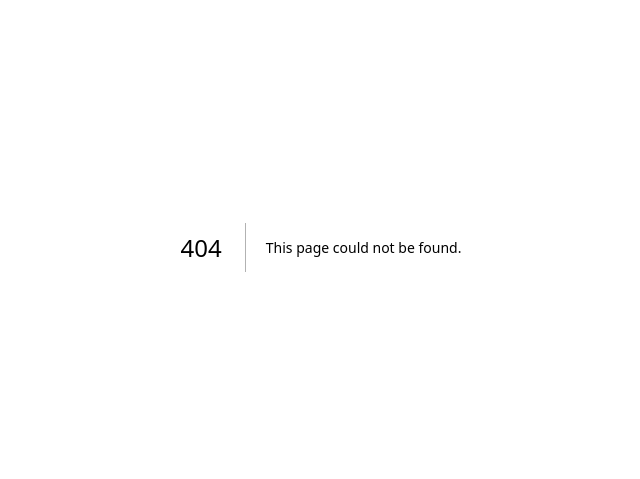
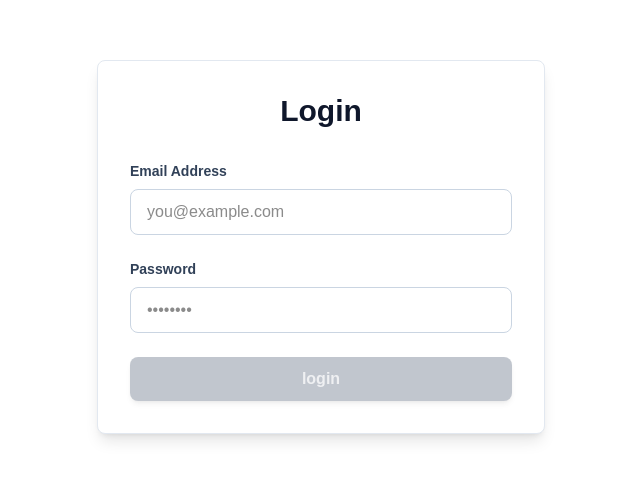
Before and after one commit to rajni18/nextjs-fullstack-authProject, a Next.js app: page /login in a window 1280 px wide. Before the commit this address had no page. Shown: the part 153-632 px from the top of the page, without its empty margins (319-959 px from the left). Built offline with nearby package versions, Linux system fonts and the light colour scheme.

Commit message:
frontend part for signup ,verifyEmail,login

```diff
--- /dev/null
+++ b/src/app/Profile/page.tsx
@@ -0,0 +1,7 @@
+const Profile = ()=>{
+    return (
+        <div>Profile page</div>
+    )
+}
+
+export default Profile
--- a/src/app/api/users/Profile/route.ts
+++ b/src/app/api/users/Profile/route.ts
@@ -11,7 +11,7 @@ export async function POST(request: NextRequest) {
         const token = request.cookies.get('token')?.value || ''
         const decodedToken = jwt.verify(token,process.env.TOKEN_SECRET)
         const userId = decodedToken.id ;
-        const user = await User.findOne({_id : userId});
+        const user = await User.findOne({_id : userId}).select("-password");
         if(!user){
             return NextResponse.json({error : "User not authenticated" , status : 400})
         }
--- /dev/null
+++ b/src/app/login/page.tsx
@@ -0,0 +1,104 @@
+'use client'
+
+import { useState } from "react"
+import axios from "axios";
+import Link from "next/link";
+import { useRouter } from "next/navigation";
+import toast from "react-hot-toast";
+
+export interface loginUser {
+    email: string;
+    password: string
+}
+
+const Login = () => {
+    const router = useRouter();
+    const [userLogin, setUserLogin] = useState({
+        email: '',
+        password: ''
+    })
+
+    const [disabled, setDisabled] = useState(false);
+    const [loading, setLoading] = useState(false)
+
+    const isLoginFormValid = userLogin.email.trim().length > 0 && userLogin.password.trim().length > 0;
+
+    const handleLogin = async (e: React.FormEvent<HTMLFormElement>) => {
+        e.preventDefault();
+
+        if (!isLoginFormValid) {
+            toast.error("plz fill the form")
+            return
+        }
+        try {
+            setLoading(true)
+            const response = await axios.post("/api/users/login", userLogin);
+            console.log("Login Succesfully", response.data)
+            setUserLogin(userLogin)
+            router.push('/Profile')
+
+        } catch (error: any) {
+            console.log("Login failed", error.message)
+        } finally {
+            setLoading(false)
+        }
+    }
+    return (
+        <div className="flex items-center justify-center min-h-screen bg-grey p-4">
+            <div className="w-full max-w-md bg-white rounded-lg shadow-lg p-8 border border-slate-200 ">
+                <div className="text-center mb-8">
+                    <h1 className="text-3xl font-bold text-slate-900 mb-2">Login</h1>
+                </div>
+
+                <form className="space-y-6" onSubmit={handleLogin}>
+                    <div>
+                        <label htmlFor="email" className="block text-sm font-semibold text-slate-700 dark:text-slate-200 mb-2">
+                            Email Address
+                        </label>
+                        <input
+                            id="email"
+                            type="email"
+                            placeholder="you@example.com"
+                            className="w-full px-4 py-2.5 border border-slate-300 dark:border-slate-600 rounded-lg focus:outline-none focus:ring-2 focus:ring-blue-500 focus:border-transparent dark:bg-slate-700 dark:text-white transition"
+                            value={userLogin.email}
+                            onChange={(e) => setUserLogin({ ...userLogin, email: e.target.value })}
+
+                        />
+                    </div>
+
+                    <div>
+                        <label htmlFor="password" className="block text-sm font-semibold text-slate-700 dark:text-slate-200 mb-2">
+                            Password
+                        </label>
+                        <input
+                            id="password"
+                            type="password"
+                            placeholder="••••••••"
+                            className="w-full px-4 py-2.5 border border-slate-300 dark:border-slate-600 rounded-lg focus:outline-none focus:ring-2 focus:ring-blue-500 focus:border-transparent dark:bg-slate-700 dark:text-white transition"
+                            value={userLogin.password}
+                            onChange={(e) => setUserLogin({ ...userLogin, password: e.target.value })}
+
+                        />
+                    </div>
+
+                    <button
+                        type="submit"
+                        className={`w-full py-2.5 font-semibold rounded-lg transition duration-200 shadow-md ${isLoginFormValid && !loading
+                                ? 'bg-gradient-to-r from-blue-500 to-blue-600 hover:from-blue-600 hover:to-blue-700 text-white hover:shadow-lg active:scale-95 cursor-pointer'
+                                : 'bg-gray-400 text-gray-200 cursor-not-allowed opacity-60'
+                            }`}
+                        disabled={!isLoginFormValid || loading}
+
+                    >
+                        {loading ? "Login processing..." : isLoginFormValid ? "Login" : "login"}
+                    </button>
+
+                </form>
+
+
+            </div>
+        </div>
+    )
+}
+
+export default Login
--- a/src/app/signUp/page.tsx
+++ b/src/app/signUp/page.tsx
@@ -51,8 +51,8 @@ const SignUp = () => {
 
 
     return (
-        <div className="flex items-center justify-center min-h-screen bg-gradient-to-br from-slate-50 to-slate-100 dark:from-slate-950 dark:to-slate-900 p-4">
-            <div className="w-full max-w-md bg-white dark:bg-slate-800 rounded-lg shadow-lg p-8 border border-slate-200 dark:border-slate-700">
+        <div className="flex items-center justify-center min-h-screen bg-grey p-4">
+            <div className="w-full max-w-md bg-white rounded-lg shadow-lg p-8 border border-slate-200">
                 <div className="text-center mb-8">
                     <h1 className="text-3xl font-bold text-slate-900 dark:text-white mb-2">Create Account</h1>
                     <p className="text-slate-600 dark:text-slate-400">Join us today and get started</p>
--- /dev/null
+++ b/src/app/verifyEmail/page.tsx
@@ -0,0 +1,104 @@
+"use client"
+import React, { useState, useEffect } from "react";
+import axios from "axios";
+import { useSearchParams } from "next/navigation";
+import Link from "next/link";
+
+const VerifyEmail = () => {
+  const params = useSearchParams()
+  const [token, setToken] = useState<string>("");
+  const [verified, setVerified] = useState<boolean>(false)
+  const [error, setError] = useState<boolean>(false)
+
+
+  useEffect(() => {
+    const urlToken = params.get("token");
+    setToken(urlToken || '')
+  }, [])
+
+  const verifyUserEmail = async () => {
+    try {
+      const response = await axios.post("/api/users/verifyEmail", { token })
+      console.log("verifyemaildata---", response.data)
+      setVerified(true);
+    } catch (error: any) {
+      console.log("Verification failed", error.message)
+      setError(true)
+    }
+
+  }
+
+  useEffect(() => {
+    if (token.length > 0) {
+      verifyUserEmail();
+    }
+  }, [token])
+
+
+  return (
+    <div className="flex items-center justify-center min-h-screen bg-gradient-to-br from-slate-50 to-slate-100 dark:from-slate-950 dark:to-slate-900 p-6">
+      <div className="w-full max-w-md bg-white dark:bg-slate-800 rounded-xl shadow-lg p-8 border border-slate-200 dark:border-slate-700 text-center">
+
+        {/* Title */}
+        {verified ?
+          <h2 className="text-2xl font-semibold text-green-600 mb-4">
+            ✅ Email Verified Successfully
+          </h2> :
+          <div>
+            <h1 className="text-3xl font-bold text-slate-900 dark:text-white mb-4">
+              Verify Your Email
+            </h1>
+            <p className="text-slate-600 dark:text-slate-400 mb-6">
+              Please check your inbox for the verification link.
+            </p>
+          </div>}
+
+
+        {/* Token Section */}
+        {verified && (
+          <div className="mb-6">
+            <h2 className="px-4 py-2 bg-orange-500 text-black rounded-lg inline-block font-semibold break-all items-start">
+              {token}
+            </h2>
+          </div>
+        )}
+
+        {/* Success Message */}
+        {verified && (
+          <div className="mb-4">
+            <p className="text-slate-600 dark:text-slate-400 mt-2">
+              You can now log in to your account.
+            </p>
+          </div>
+        )}
+
+        {/* Error Message */}
+        {error && (
+          <div>
+            <h2 className="text-2xl font-semibold text-red-600">
+              ❌ Verification Failed
+            </h2>
+            <p className="text-slate-600 dark:text-slate-400 mt-2">
+              The token is invalid or expired. Please try again.
+            </p>
+          </div>
+        )}
+
+        {/* Action Button */}
+        {verified && (
+          <button
+            className="mt-6 w-full py-2.5 bg-gradient-to-r from-blue-500 to-blue-600 hover:from-blue-600 hover:to-blue-700 text-white font-semibold rounded-lg transition duration-200 shadow-md hover:shadow-lg active:scale-95"
+            disabled={error || token === ''}
+          >
+           <Link href= "/login"> Go to Login </Link>
+          </button>
+        )}
+      </div>
+    </div>
+  );
+
+}
+
+
+
+export default VerifyEmail;
--- a/src/helpers/sendMailer.ts
+++ b/src/helpers/sendMailer.ts
@@ -7,12 +7,11 @@ export const sendEmail = async ({ email, emailType, userId }: any) => {
 
     try {
         const hashedToken = await bcrypt.hash(userId.toString(), 10);
-        const encodedToken = encodeURIComponent(hashedToken);
-        const verifyEmailHTML = `<p>Click <a href="${process.env.DOMAIN}/verifyemail?token=${encodedToken}">here</a> to verify your email
-      or copy and paste the link below in your browser. <br> ${process.env.DOMAIN}/verifyemail?token=${encodedToken}</p>`;
+        const verifyEmailHTML = `<p>Click <a href="${process.env.DOMAIN}/verifyEmail?token=${hashedToken}">here</a> to verify your email
+      or copy and paste the link below in your browser. <br> ${process.env.DOMAIN}/verifyEmail?token=${hashedToken}</p>`;
 
-        const resetEmailHTML = `<p>Click <a href="${process.env.DOMAIN}/resetemail?token=${encodedToken}">here</a> to reset your password
-      or copy and paste the link below in your browser. <br> ${process.env.DOMAIN}/resetemail?token=${encodedToken}</p>`;
+        const resetEmailHTML = `<p>Click <a href="${process.env.DOMAIN}/resetemail?token=${hashedToken}">here</a> to reset your password
+      or copy and paste the link below in your browser. <br> ${process.env.DOMAIN}/resetemail?token=${hashedToken}</p>`;
 
       console.log("emailType--",emailType)
 
```
Also changed, not shown: src/app/logout/page.tsx (added).
